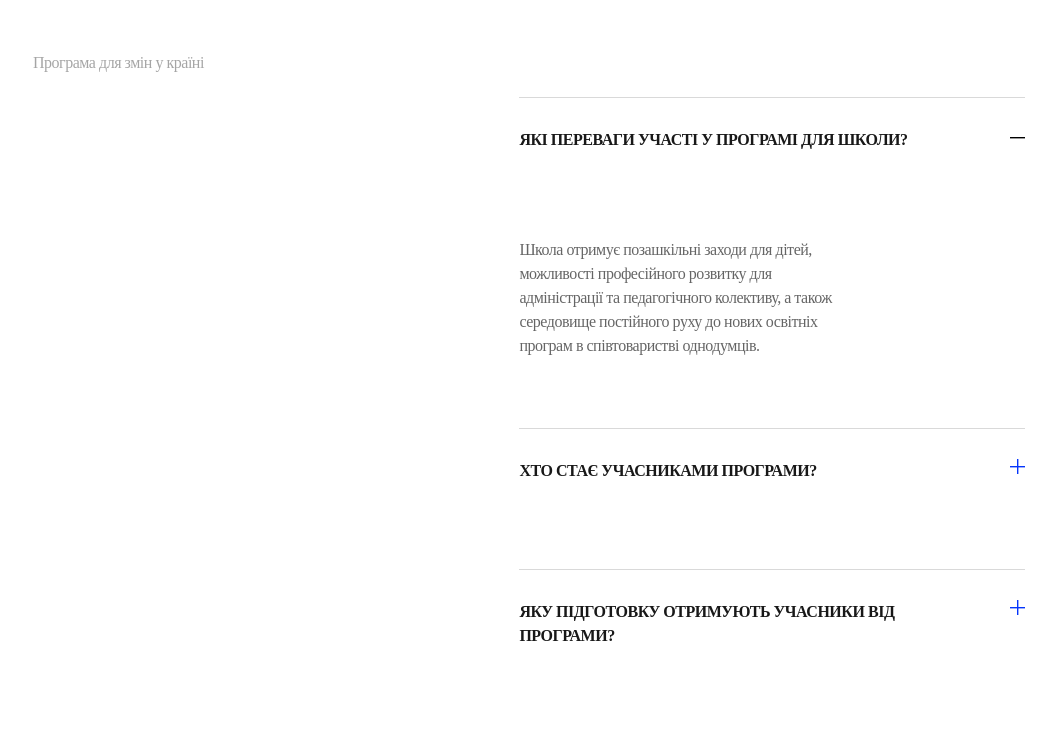
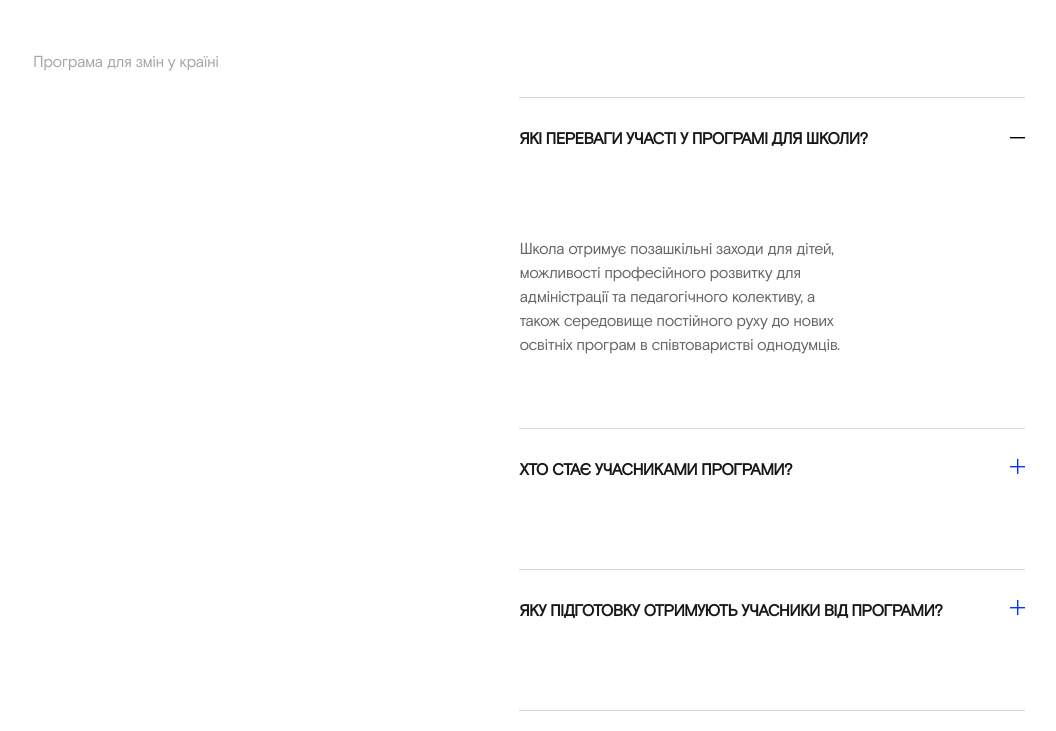
Before and after one commit to TetaSub/BEM-pre-post-processors, a plain HTML site: page index.html in a window 1280 px wide. Shown: the part 309-1040 px from the top of the page, without its empty margins (159-1215 px from the left). Drawn offline with Linux system fonts and the light colour scheme; the site is published under a folder, as on GitHub Pages, so addresses that start at the root find nothing.

Commit message:
fonts slightly fixed

```diff
--- a/styles.sass
+++ b/styles.sass
@@ -1,6 +1,6 @@
 @font-face
     font-family: "Basis Grotesque Pro"
-    src: url("/fonts/basis/BasisGrotesquePro-Regular.woff2") format("woff2"), url("/fonts/basis/BasisGrotesquePro-Regular.woff") format("woff"), url("/fonts/basis/BasisGrotesquePro-Regular.ttf") format("truetype"), url("/fonts/__MACOSX/basis/._BasisGrotesquePro-Regular.woff2") format("woff2"), url("/fonts/__MACOSX/basis/._BasisGrotesquePro-Regular.woff") format("woff"), url("/fonts/__MACOSX/basis/._BasisGrotesquePro-Regular.ttf") format("truetype")
+    src: url("./fonts/basis/BasisGrotesquePro-Regular.woff2") format("woff2"), url("/fonts/basis/BasisGrotesquePro-Regular.woff") format("woff"), url("/fonts/basis/BasisGrotesquePro-Regular.ttf") format("truetype"), url("/fonts/__MACOSX/basis/._BasisGrotesquePro-Regular.woff2") format("woff2"), url("/fonts/__MACOSX/basis/._BasisGrotesquePro-Regular.woff") format("woff"), url("/fonts/__MACOSX/basis/._BasisGrotesquePro-Regular.ttf") format("truetype")
     font-weight: 400
     font-display: swap
 
```
Also changed, not shown: styles.css, 1 other file.
